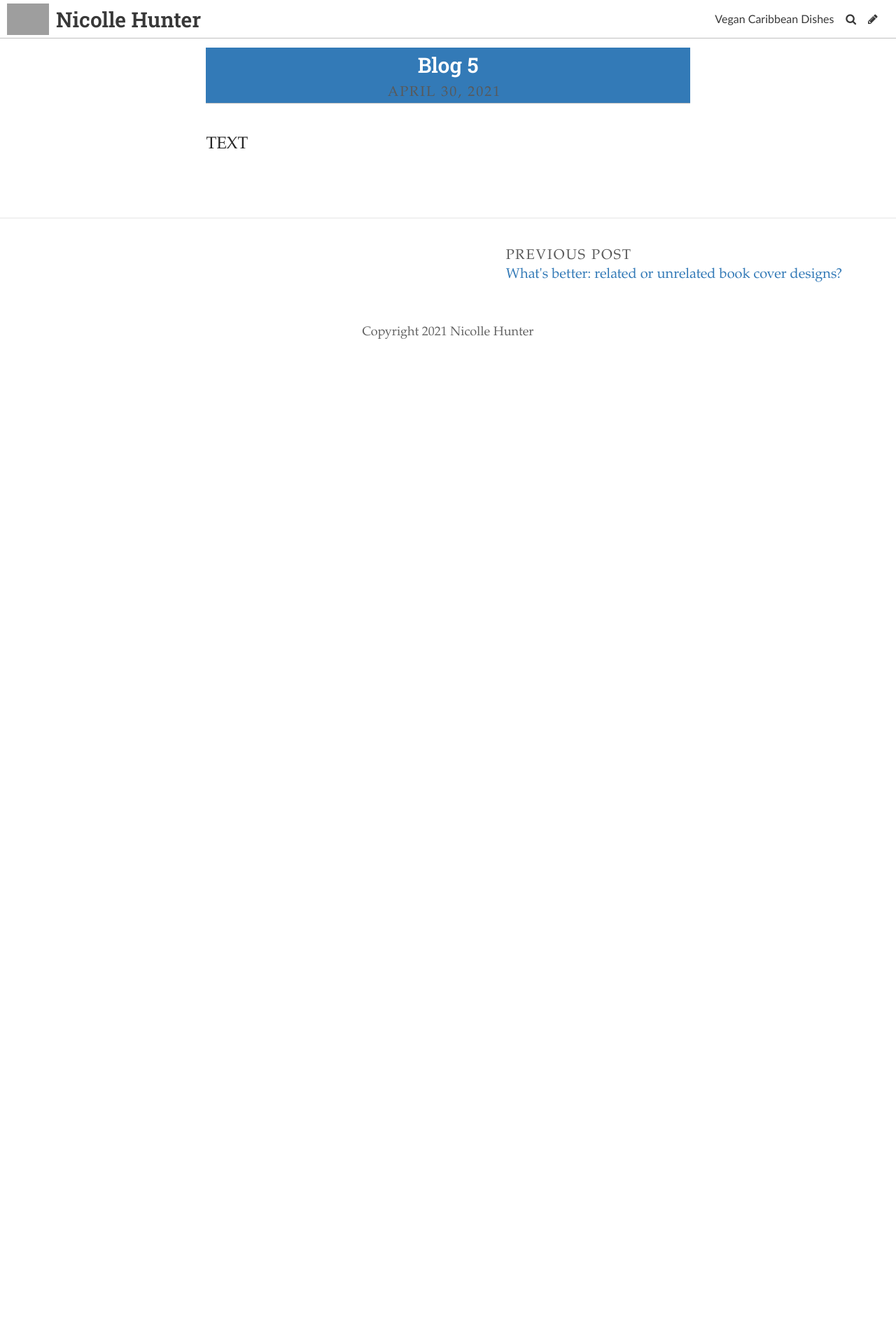
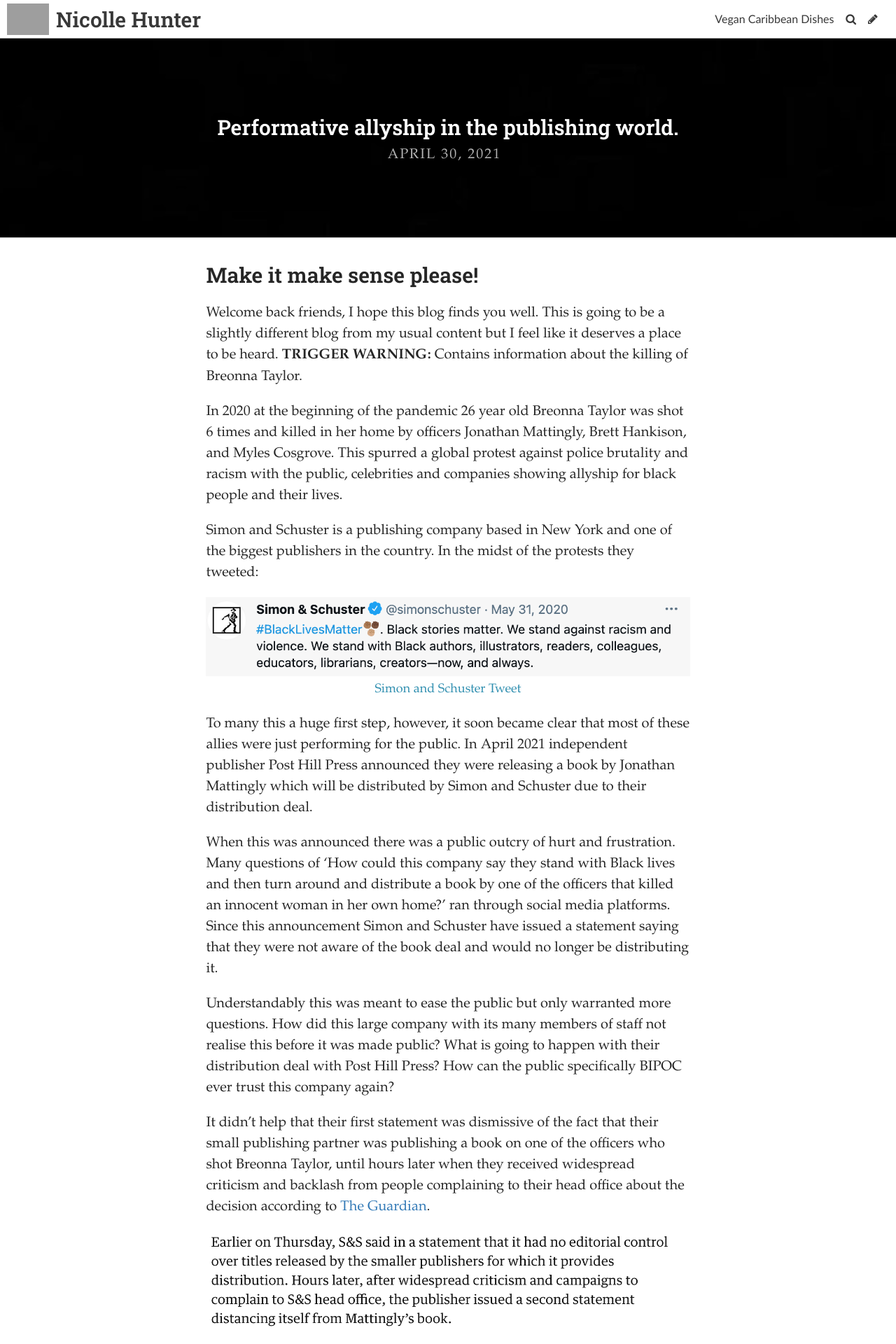
Before and after one commit to Nicolle90/CVRecipes, a Jekyll site: the page built from _posts/2021-04-30-blog-5.md, in a window 1280 px wide. Shown: the top 1920 px of the page at 70% size. Built offline with Jekyll 4.4.1, drawn with Linux system fonts in a browser that asks for light colours; some web fonts are replaced; before the commit the page ends 900 px from its top, so only the background shows below that; some of the changed text lies outside the part shown; grey boxes are pictures that could not be loaded.

Commit message:
Update Post “2021-04-30-blog-5”

```diff
--- a/_posts/2021-04-30-blog-5.md
+++ b/_posts/2021-04-30-blog-5.md
@@ -1,11 +1,53 @@
 ---
 layout: post
-title: Blog 5
+title: Performative allyship in the publishing world.
 date: 2021-04-30T23:01:06.424Z
+header_feature_image: ../uploads/screenshot-2021-05-03-at-11.49.57.png
 title_color: "#ffffff"
-caption: TBC
+caption: ‘I’ve uploaded a black square which means I care… but don’t ask for
+  anything else!’
 comments: false
 tags:
   - ""
 ---
-TEXT
+### Make it make sense please!
+
+Welcome back friends, I hope this blog finds you well. This is going to be a slightly different blog from my usual content but I feel like it deserves a place to be heard. **TRIGGER WARNING:** Contains information about the killing of Breonna Taylor.
+
+In 2020 at the beginning of the pandemic 26 year old Breonna Taylor was shot 6 times and killed in her home by officers Jonathan Mattingly, Brett Hankison, and Myles Cosgrove. This spurred a global protest against police brutality and racism with the public, celebrities and companies showing allyship for black people and their lives.
+
+Simon and Schuster is a publishing company based in New York and one of the biggest publishers in the country. In the midst of the protests they tweeted:
+
+![Simon and Schuster Tweet](../uploads/screenshot-2021-05-03-at-10.28.35.png)
+
+To many this a huge first step, however, it soon became clear that most of these allies were just performing for the public. In April 2021 independent publisher Post Hill Press announced they were releasing a book by Jonathan Mattingly which will be distributed by Simon and Schuster due to their distribution deal.
+
+When this was announced there was a public outcry of hurt and frustration. Many questions of ‘How could this company say they stand with Black lives and then turn around and distribute a book by one of the officers that killed an innocent woman in her own home?’ ran through social media platforms. Since this announcement Simon and Schuster have issued a statement saying that they were not aware of the book deal and would no longer be distributing it.
+
+Understandably this was meant to ease the public but only warranted more questions. How did this large company with its many members of staff not realise this before it was made public? What is going to happen with their distribution deal with Post Hill Press? How can the public specifically BIPOC ever trust this company again?
+
+It didn’t help that their first statement was dismissive of the fact that their small publishing partner was publishing a book on one of the officers who shot Breonna Taylor, until hours later when they received widespread criticism and backlash from people complaining to their head office about the decision according to [The Guardian](https://www.theguardian.com/books/2021/apr/16/simon-schuster-book-breonna-taylor-jonathan-mattingly-the-fight-for-truth).
+
+![The Guardian quote](../uploads/screenshot-2021-05-03-at-11.15.16.png)
+
+This is the issue with performative allyship, it makes a statement but doesn’t go further than that. It is surface level which is no longer cutting it for the people who have to live these daily terrors.
+
+If you want to learn more about allyship and antiracism please check out these links below:
+
+[https://www.instagram.com/everydayracism_/](https://www.instagram.com/everydayracism_/?hl=en)
+
+<https://www.instagram.com/mspackyetti/>
+
+<https://www.instagram.com/blklivesmatter/>
+
+<https://www.instagram.com/goodgoodgoodco/>
+
+<https://racialjusticenetwork.co.uk/about/>
+
+<https://survivorsnetwork.org.uk/anti-racism-resources/#to-read>
+
+
+
+Thank you for reading this, take a deep breath and…
+
+*See you next time!*
```
Also changed, not shown: uploads/screenshot-2021-05-03-at-10.28.35.png (added), uploads/screenshot-2021-05-03-at-11.15.16.png (added), uploads/screenshot-2021-05-03-at-11.49.57.png (added).
